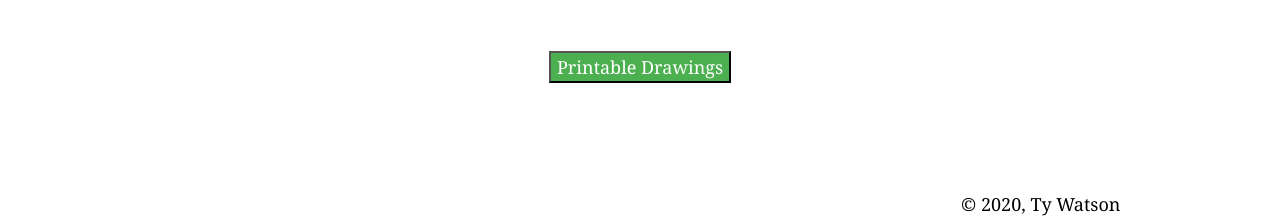
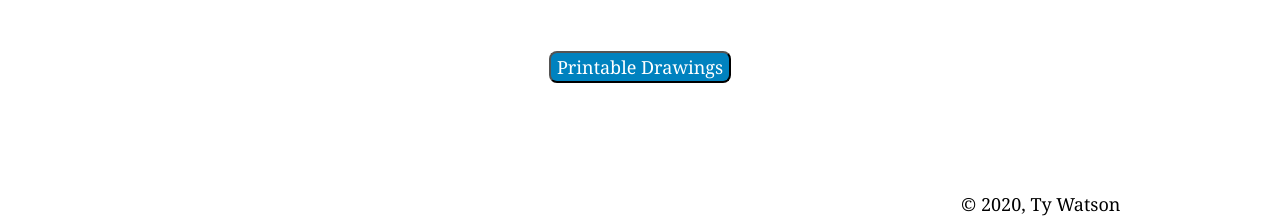
Before and after one commit to watsontrevor10/gatsby_testing_1, a Gatsby site: page / in a window 1280 px wide. Shown: the part 876-1093 px from the top of the page. Built offline with nearby package versions, Linux system fonts and the light colour scheme; Gatsby itself is replaced by a stand-in of ours.

Commit message:
fixed primary button styling

```diff
--- a/src/pages/index.js
+++ b/src/pages/index.js
@@ -3,7 +3,7 @@ import { Link } from "gatsby"
 import styled from "styled-components"
 
 import Layout from "../components/layout"
-// import Button from "../components/PrimaryButton"
+import PrimaryButton from "../components/PrimaryButton"
 import CustomImage from "../components/crusherImage"
 import WackyImage from "../components/wackyImage"
 import KennyImage from "../components/kennyImage"
@@ -83,7 +83,7 @@ const IndexPage = () => {
       </div>
       <div style={{ display: "flex", justifyContent: "center", margin: "3em" }}>
         <Link to="/downloads">
-          <Button type="button">Printable Drawings</Button>
+          <PrimaryButton type="button">Printable Drawings</PrimaryButton>
         </Link>
       </div>
     </Layout>
```
